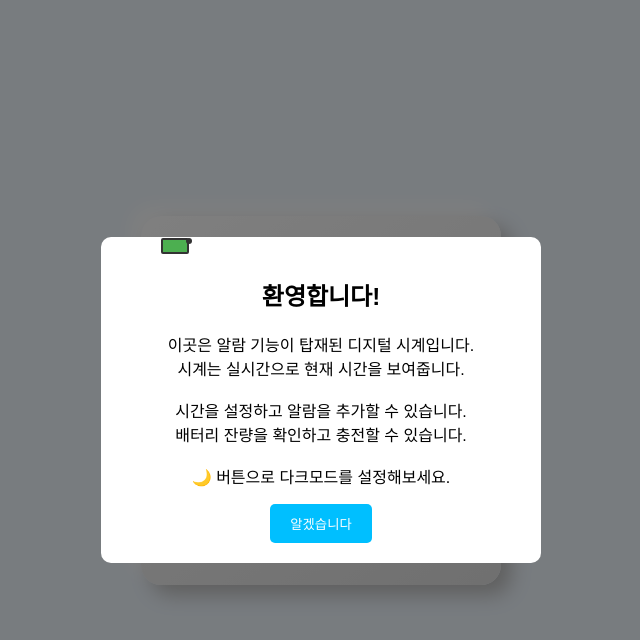
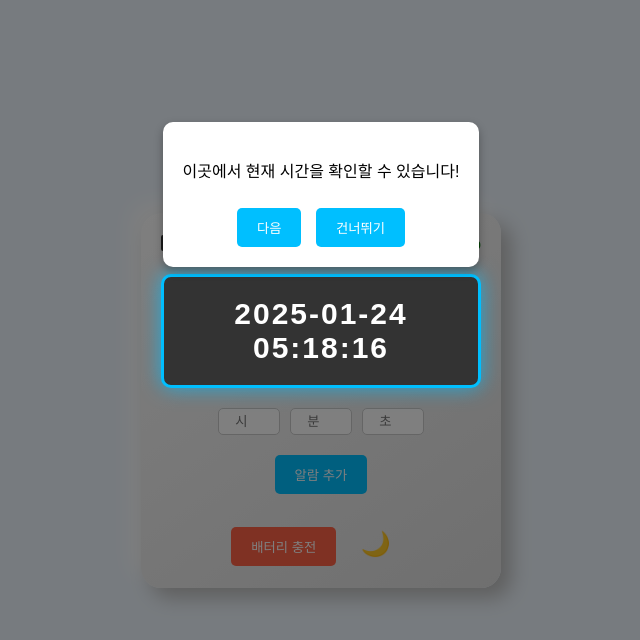
Before and after one commit to iamleeyj/Clock, a plain HTML site: page index.html in a window 1280 px wide. Shown: the whole page, without its empty margins (319-959 px from the left). Drawn offline with Linux system fonts and the light colour scheme.

Commit message:
complete

```diff
--- a/index.html
+++ b/index.html
@@ -7,17 +7,6 @@
     <link rel="stylesheet" href="styles.css">
 </head>
 <body>
-    <div id="welcome-modal" class="modal">
-        <div class="modal-content">
-            <h2>환영합니다!</h2>
-            <p>이곳은 알람 기능이 탑재된 디지털 시계입니다.
-                <br>시계는 실시간으로 현재 시간을 보여줍니다.<br>
-                <br>시간을 설정하고 알람을 추가할 수 있습니다.
-                <br>배터리 잔량을 확인하고 충전할 수 있습니다.<br>
-                <br>🌙 버튼으로 다크모드를 설정해보세요.</p>
-            <button id="close-modal">알겠습니다</button>
-        </div>
-    </div>
     <div class="clock-container">
         <div class="top-bar">
             <div class="battery-icon" id="battery-icon"></div>
--- a/script.js
+++ b/script.js
@@ -104,17 +104,87 @@ toggleThemeButton.addEventListener('click', () => {
     toggleThemeButton.textContent = document.body.classList.contains('dark-mode') ? '☀️' : '🌙';
 });
 
-// 페이지 로드 시 알림창을 최초 1번만 표시하고, 새로고침 시 초기화
-window.onload = function() {
-    // 세션 저장소에 'hasSeenManual' 키가 없으면 최초 방문으로 간주
-    if (!sessionStorage.getItem('hasSeenManual')) {
-        // 알림창을 표시
-        document.getElementById('welcome-modal').style.display = 'flex';
 
-        // 사용자가 알림창을 닫을 때 세션 저장소에 정보를 저
-        document.getElementById('close-modal').onclick = function() {
-            sessionStorage.setItem('hasSeenManual', 'true');
-            document.getElementById('welcome-modal').style.display = 'none';
-        };
+const steps = [
+    {
+        element: '#time-display',
+        message: '이곳에서 현재 시간을 확인할 수 있습니다!',
+        position: 'top',
+    },
+    {
+        element: '#add-alarm',
+        message: '여기에서 알람을 추가할 수 있어요. 시, 분, 초를 설정한 후 클릭하세요!',
+        position: 'top',
+    },
+    {
+        element: '#charge-battery',
+        message: '배터리가 부족할 때 이 버튼으로 충전할 수 있습니다!',
+        position: 'top',
+    },
+    {
+        element: '#toggle-theme',
+        message: '🌙 버튼으로 라이트모드와 다크모드를 전환할 수 있습니다.',
+        position: 'top',
+    },
+];
+
+let currentStep = 0;
+
+function showStep(stepIndex) {
+    const step = steps[stepIndex];
+    const element = document.querySelector(step.element);
+    const overlay = document.createElement('div');
+    const tutorialBox = document.createElement('div');
+    const rect = element.getBoundingClientRect();
+
+    overlay.className = 'tutorial-overlay';
+    tutorialBox.className = 'tutorial-box';
+    tutorialBox.innerHTML = `
+        <p>${step.message}</p>
+        <button id="next-step">다음</button>
+        <button id="skip-tutorial">건너뛰기</button>
+    `;
+
+    document.body.appendChild(overlay);
+    document.body.appendChild(tutorialBox);
+
+    // 강조 표시
+    element.classList.add('tutorial-highlight');
+
+    // 튜토리얼 박스 위치 조정
+    tutorialBox.style.top = `${rect.top + window.scrollY - tutorialBox.offsetHeight - 10}px`;
+    tutorialBox.style.left = `${rect.left + rect.width / 2 - tutorialBox.offsetWidth / 2}px`;
+
+    // 이벤트 핸들러
+    document.getElementById('next-step').onclick = () => {
+        cleanupStep();
+        currentStep++;
+        if (currentStep < steps.length) {
+            showStep(currentStep);
+        } else {
+            endTutorial();
+        }
+    };
+
+    document.getElementById('skip-tutorial').onclick = () => {
+        cleanupStep();
+        endTutorial();
+    };
+
+    function cleanupStep() {
+        element.classList.remove('tutorial-highlight');
+        overlay.remove();
+        tutorialBox.remove();
+    }
+}
+
+function endTutorial() {
+    sessionStorage.setItem('hasSeenTutorial', 'true');
+}
+
+// 페이지 로드 시 튜토리얼 시작
+window.onload = () => {
+    if (!sessionStorage.getItem('hasSeenTutorial')) {
+        showStep(currentStep);
     }
 };
--- a/styles.css
+++ b/styles.css
@@ -213,3 +213,32 @@ button {
 button:hover {
     background-color: #1e90ff;
 }
+
+.tutorial-highlight {
+    position: relative;
+    z-index: 1000;
+    border: 3px solid #00bfff;
+    box-shadow: 0 0 20px rgba(0, 191, 255, 0.7);
+}
+.tutorial-overlay {
+    position: fixed;
+    top: 0;
+    left: 0;
+    width: 100%;
+    height: 100%;
+    background: rgba(0, 0, 0, 0.5);
+    z-index: 999;
+}
+.tutorial-box {
+    position: absolute;
+    background: white;
+    padding: 20px;
+    border-radius: 10px;
+    text-align: center;
+    z-index: 1001;
+    max-width: 300px;
+    box-shadow: 0 4px 10px rgba(0, 0, 0, 0.3);
+}
+.tutorial-box button {
+    margin: 10px 5px 0;
+}
```
